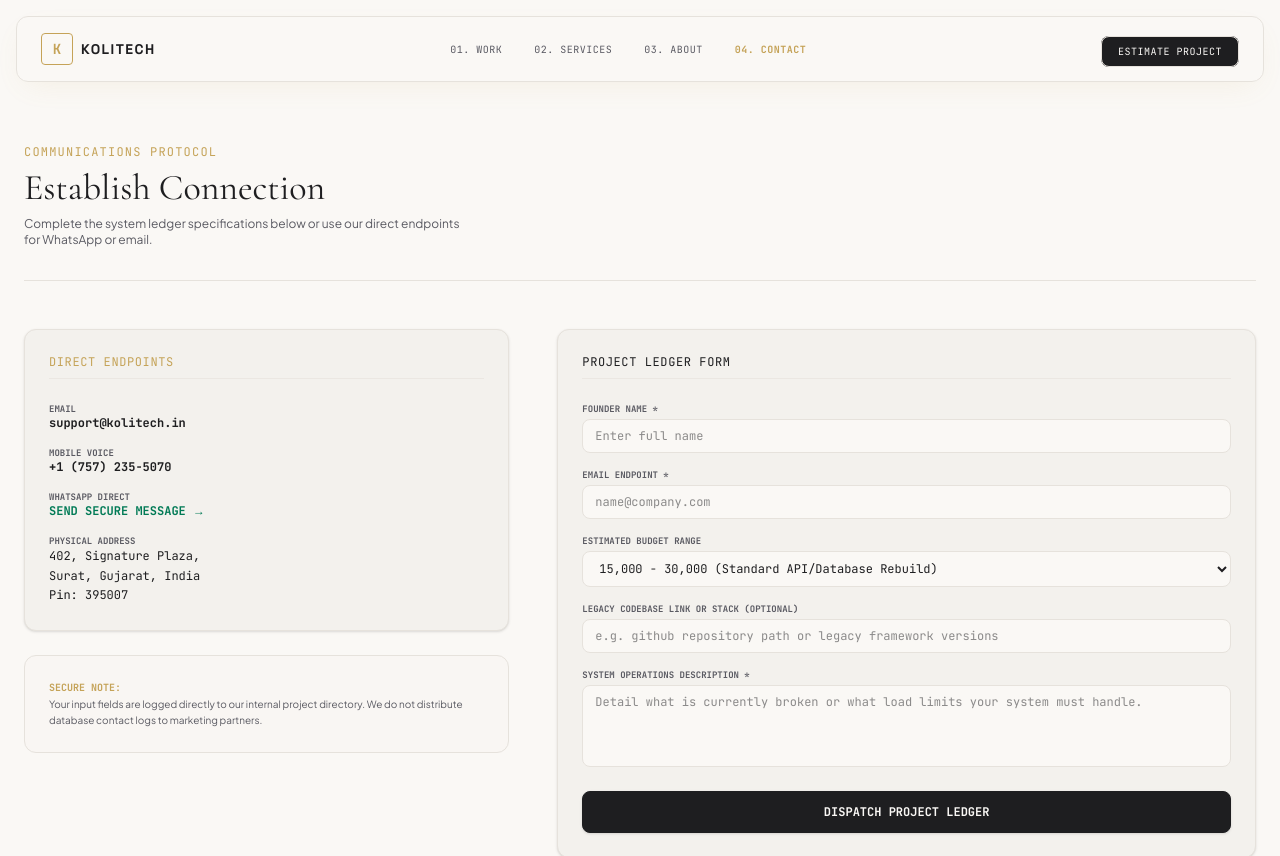
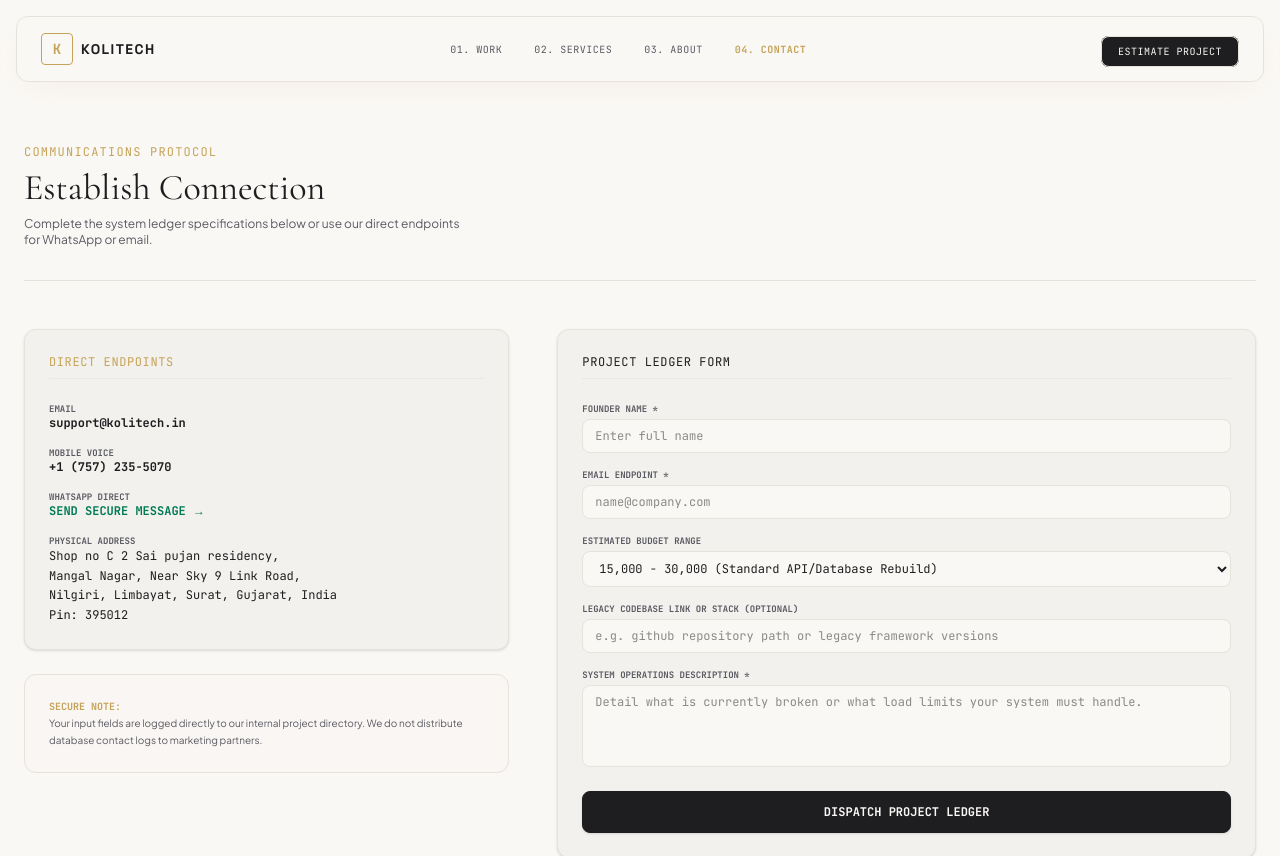
Before and after one commit to Vivek8789664732/kolitech, a Next.js app: page /contact in a window 1280 px wide. Shown: the top 856 px of the page. Built offline with nearby package versions, Linux system fonts and the light colour scheme.

Commit message:
Update physical office address to Shop no C 2 Sai pujan residency, Limbayat, Surat

```diff
--- a/src/app/contact/page.tsx
+++ b/src/app/contact/page.tsx
@@ -82,9 +82,10 @@ export default function Contact() {
                 <div>
                   <span className="font-mono text-[9px] text-muted-slate block font-bold">PHYSICAL ADDRESS</span>
                   <p className="text-charcoal leading-relaxed font-mono">
-                    402, Signature Plaza,<br />
-                    Surat, Gujarat, India<br />
-                    Pin: 395007
+                    Shop no C 2 Sai pujan residency,<br />
+                    Mangal Nagar, Near Sky 9 Link Road,<br />
+                    Nilgiri, Limbayat, Surat, Gujarat, India<br />
+                    Pin: 395012
                   </p>
                 </div>
               </div>
```
